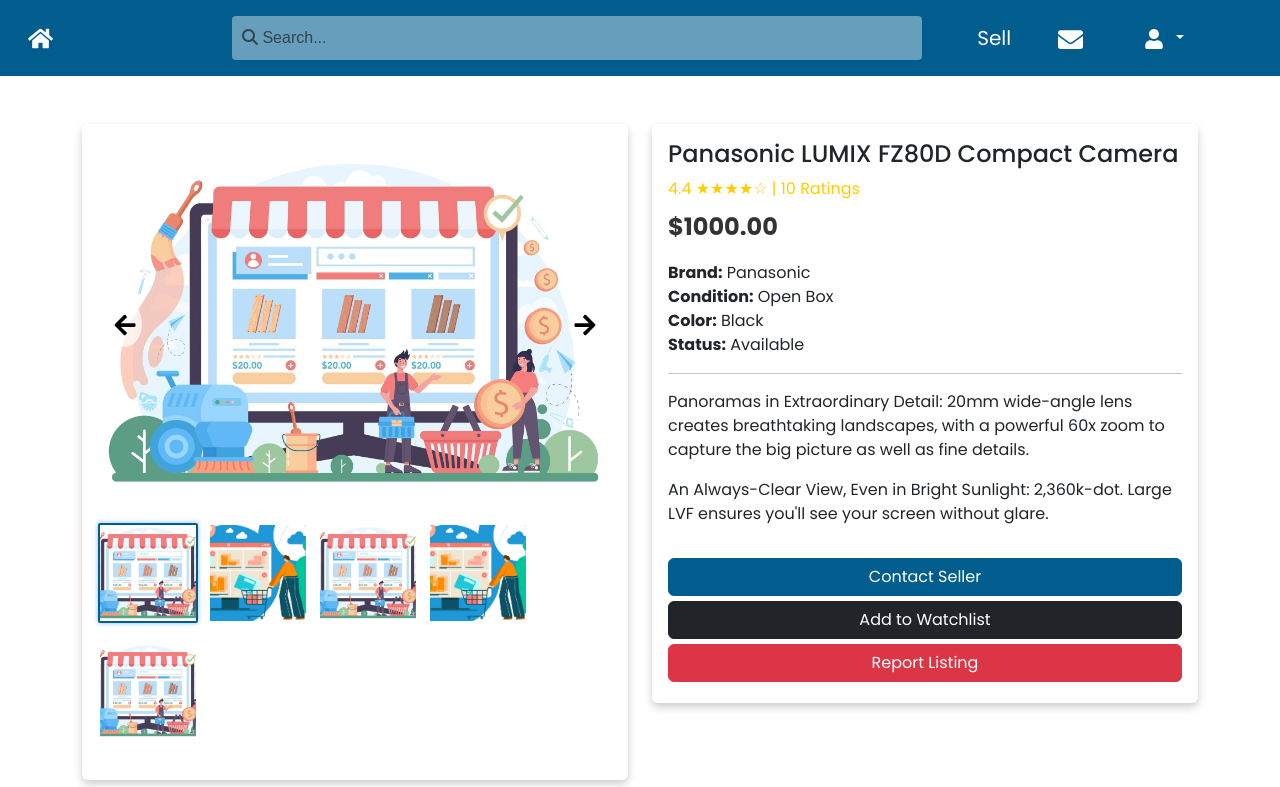
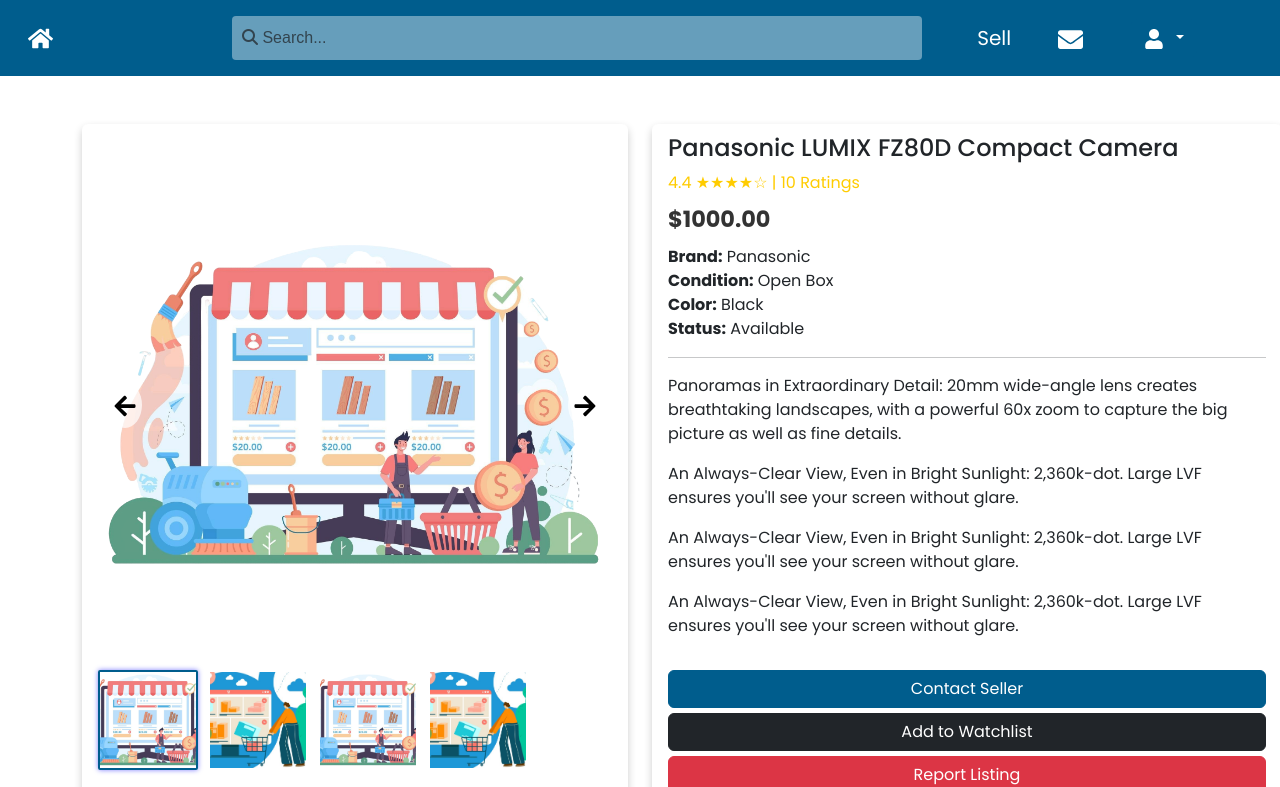
Before and after one commit to TheCodingWizard27/Capstone, a React (Create React App) app in the folder frontend/: page /listing/1 in a window 1280 px wide. Shown: the top 787 px of the page. Built offline with nearby package versions, Linux system fonts and the light colour scheme; no server answers; sample sign-in values are in the browser's storage.

Commit message:
listing page

```diff
--- a/frontend/src/pages/singleLIsting.js
+++ b/frontend/src/pages/singleLIsting.js
@@ -40,7 +40,7 @@ const MainProductSection = () => {
   return (
     <Col md={8} lg={6} className="d-flex flex-column align-items-center mt-4">
       <Card className="picture-card p-3 mb-2">
-        <div className="main-image position-relative">
+        <div className="main-image">
           <Image src={images[currentImageIndex]} alt="Main Image" fluid />
           <button className="arrow-left" onClick={handlePrevImage}>
             <FaArrowLeft />
@@ -49,7 +49,7 @@ const MainProductSection = () => {
             <FaArrowRight />
           </button>
         </div>
-        <div className="preview-images d-flex flex-row flex-wrap mt-3">
+        <div className="preview-images d-flex flex-row flex-wrap">
           {images.map((image, index) => (
             <img
               key={index}
@@ -80,7 +80,7 @@ const ProductDetailsSection = () => (
       <div className="rating mb-2">
         <span>4.4 ★★★★☆</span> | <span>10 Ratings</span>
       </div>
-      <div className="price mb-3">$1000.00</div>
+      <div className="price mb-2">$1000.00</div>
       <div>
         <strong>Brand:</strong> Panasonic
       </div>
@@ -103,6 +103,15 @@ const ProductDetailsSection = () => (
         An Always-Clear View, Even in Bright Sunlight: 2,360k-dot. Large LVF
         ensures you'll see your screen without glare.
       </p>
+      <p>
+        An Always-Clear View, Even in Bright Sunlight: 2,360k-dot. Large LVF
+        ensures you'll see your screen without glare.
+      </p>
+      <p>
+        An Always-Clear View, Even in Bright Sunlight: 2,360k-dot. Large LVF
+        ensures you'll see your screen without glare.
+      </p>
+
       <div className="button-group mt-3">
         <Button variant="primary" className="me-2">
           Contact Seller
--- a/frontend/src/style/stylingsingle.css
+++ b/frontend/src/style/stylingsingle.css
@@ -26,12 +26,13 @@
 
 .preview-image.active {
   border-color: #005d8d;
-  box-shadow: 0 0 5px rgba(0, 132, 255, 0.5);
+  box-shadow: 0 0 5px rgba(0, 0, 255, 0.5);
 }
 
 .main-image img {
-  max-height: 100%;
-  object-fit: cover;
+  width: 800px;
+  height: 500px;
+  object-fit: contain;
   margin-top: 15px;
   margin-bottom: 15px;
   border-radius: 2px;
@@ -80,7 +81,8 @@
   display: flex;
   flex-direction: column;
   justify-content: center;
-  width: 100%;
+  width: 630px;
+  height: 685px;
   border: none;
   box-shadow: 0 4px 8px rgba(0, 0, 0, 0.2);
 }
@@ -91,7 +93,7 @@
 }
 
 .price {
-  font-size: 1.5rem;
+  font-size: 1.4rem;
   font-weight: bold;
   color: #333;
 }
@@ -136,8 +138,16 @@
   }
 }
 
-@media (min-width: 992px) {
+@media (max-width: 800px) {
   .picture-card {
+    width: 95%;
+    height: 100%;
+  }
+}
+
+@media (max-width: 800px) {
+  .details-card {
+    width: 95%;
     height: 100%;
   }
 }
```
